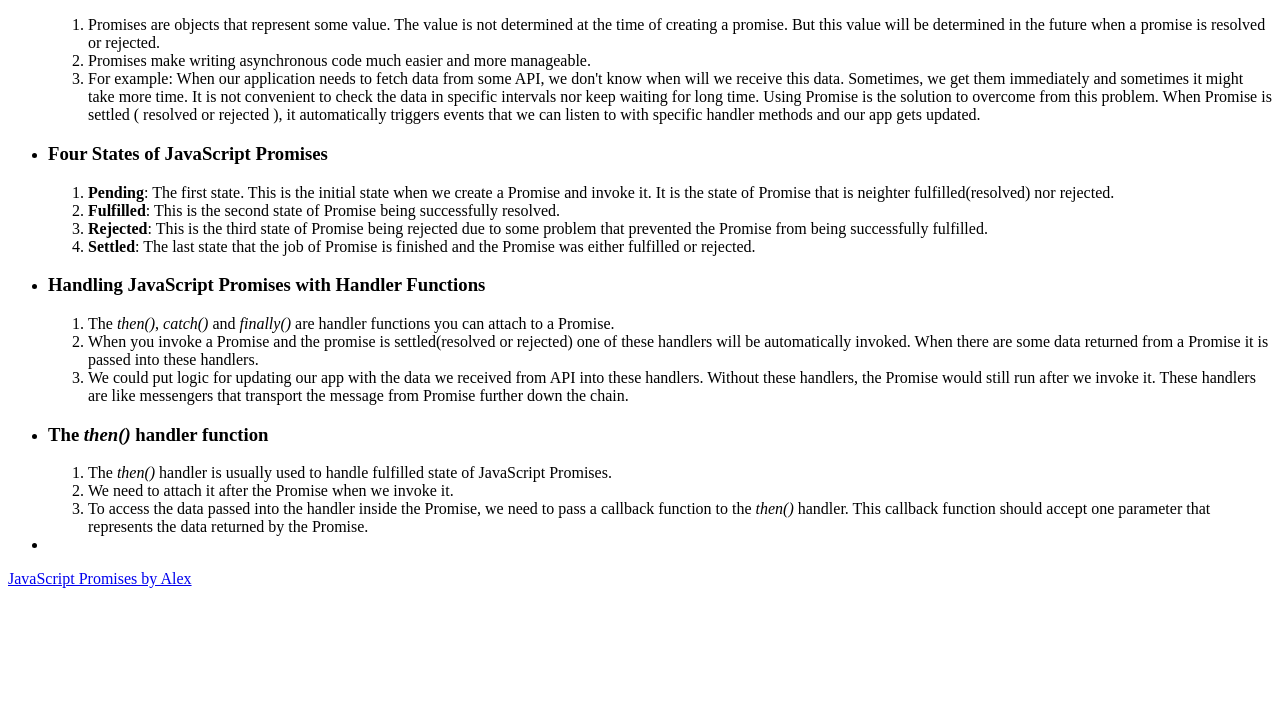
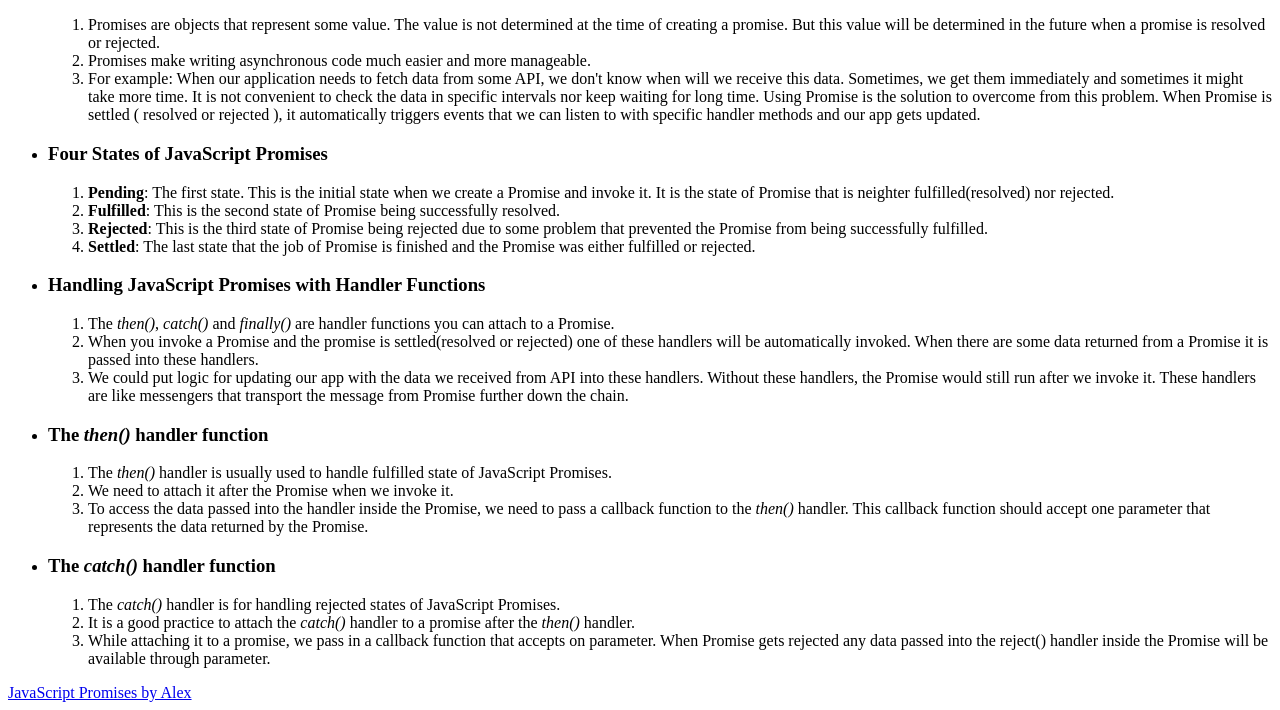
Before and after one commit to yugmani/promise-all-alex, a website: page index.html in a window 1280 px wide. Shown: the part 91-801 px from the top of the page. Drawn offline with Linux system fonts and the light colour scheme.

Commit message:
.catch() after .then()

```diff
--- a/index.html
+++ b/index.html
@@ -87,7 +87,25 @@
           </li>
         </ol>
       </li>
-      <li></li>
+      <li>
+        <h3>The <em>catch()</em> handler function</h3>
+        <ol>
+          <li>
+            The <em>catch()</em> handler is for handling rejected states of
+            JavaScript Promises.
+          </li>
+          <li>
+            It is a good practice to attach the <em>catch()</em> handler to a
+            promise after the <em>then()</em> handler.
+          </li>
+          <li>
+            While attaching it to a promise, we pass in a callback function that
+            accepts on parameter. When Promise gets rejected any data passed
+            into the reject() handler inside the Promise will be available
+            through parameter.
+          </li>
+        </ol>
+      </li>
     </ul>
   </div>
   <a href="https://blog.alexdevero.com/javascript-promises/"
```
Also changed, not shown: index.js (+48 -0 lines).
